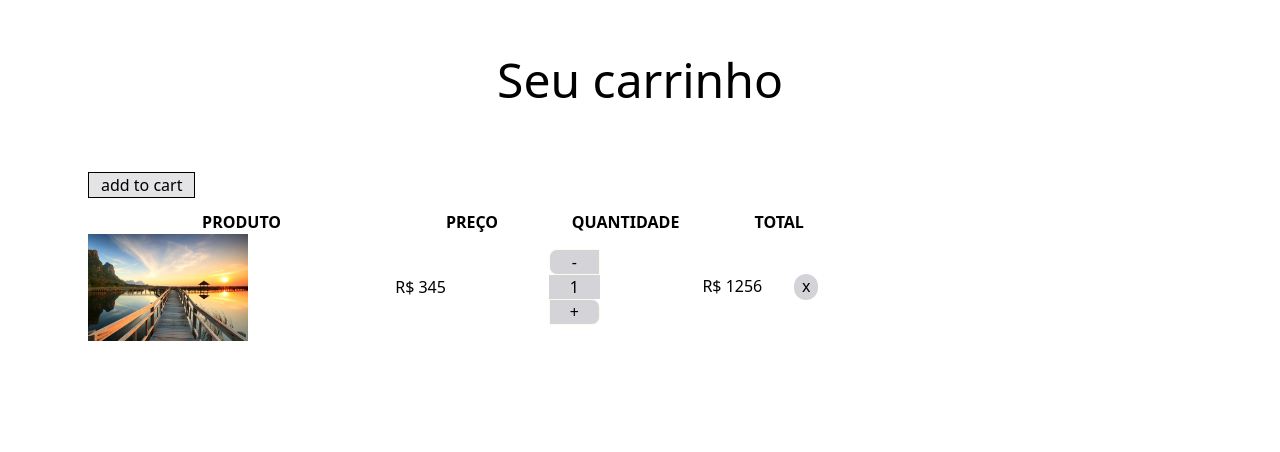
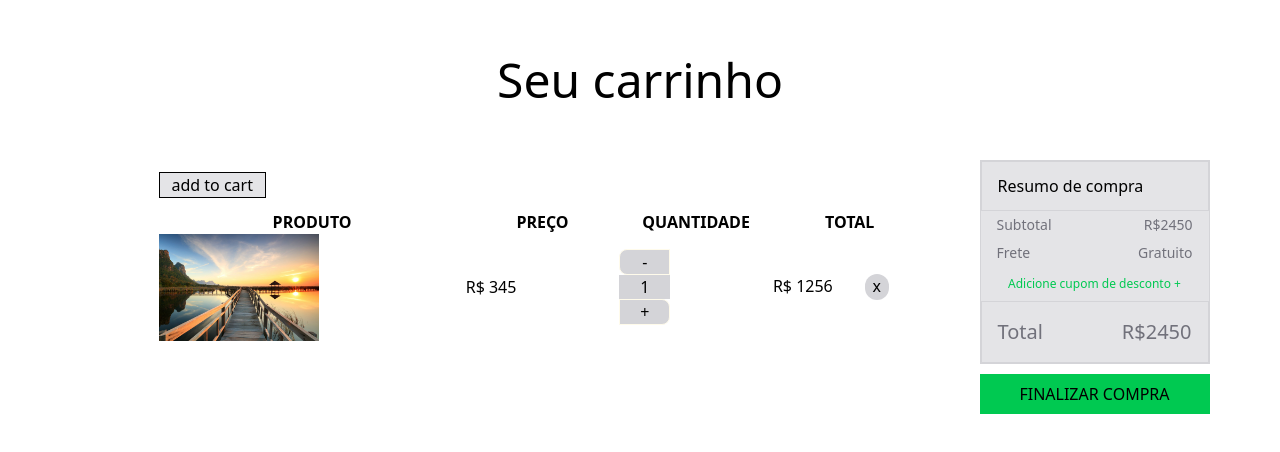
Before and after one commit to Matheusy1997/shopping-cart, a Next.js app: page / in a window 1280 px wide. Shown: the top 452 px of the page. Built offline with nearby package versions, Linux system fonts and the light colour scheme.

Commit message:
layout do summary

```diff
--- /dev/null
+++ b/components/CartSummary.tsx
@@ -0,0 +1,33 @@
+export default function CartSummary() {
+  return (
+    <div>
+      <div className="w-[230px] bg-zinc-200 border border-zinc-300">
+        <h2 className="font-medium p-3 pl-4 border border-zinc-300">
+          Resumo de compra
+        </h2>
+        <div className="text-zinc-500">
+          <div className="flex justify-between px-4 py-1 text-sm">
+            <p>Subtotal</p>
+            <p>R${2450}</p>
+          </div>
+          <div className="flex justify-between px-4 py-1 text-sm">
+            <p>Frete</p>
+            <p>Gratuito</p>
+          </div>
+          <div className="text-[12px] text-center py-2">
+            <p className="text-green-500">
+              <a className="cursor-pointer" href="#">
+                Adicione cupom de desconto +
+              </a>
+            </p>
+          </div>
+          <div className="w-full flex justify-between p-4 text-xl border border-zinc-300">
+            <p>Total</p>
+            <p>R${2450}</p>
+          </div>
+        </div>
+      </div>
+      <button className="w-full bg-green-500 mt-2.5 p-2 cursor-pointer hover:bg-green-600 transition">FINALIZAR COMPRA</button>
+    </div>
+  );
+}
--- a/src/app/page.tsx
+++ b/src/app/page.tsx
@@ -1,13 +1,15 @@
-import Image from "next/image";
+// import Image from "next/image";
 import CartTable from "../../components/CartTable";
+import CartSummary from "../../components/CartSummary";
 
 
 export default function CartPage() {
   return (
     <main className="h-screen w-screen font-sans flex flex-col items-center">
         <h1 className="my-14 text-5xl font-medium">Seu carrinho</h1>
-        <div className="w-full">
+        <div className="flex justify-around w-full">
           <CartTable/>
+          <CartSummary/>
         </div>
     </main>
   );
```
